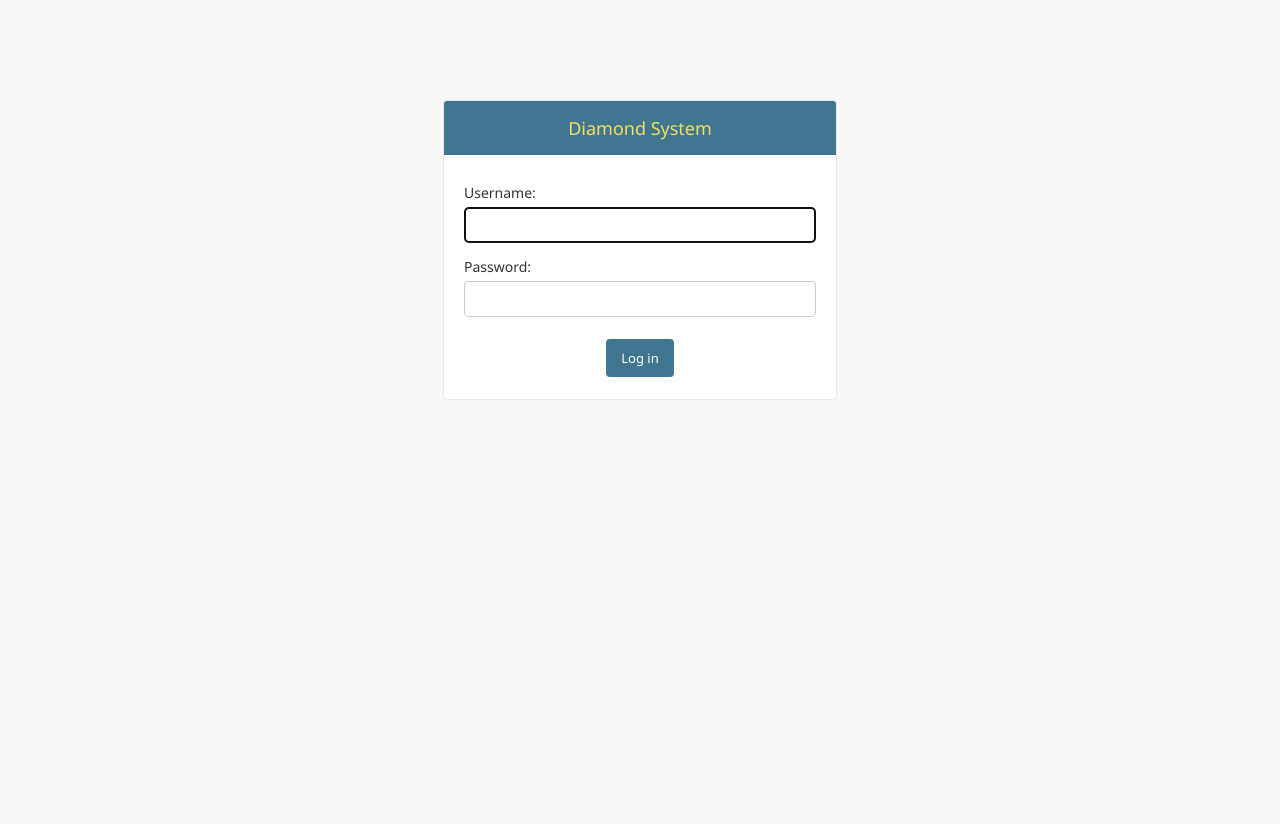
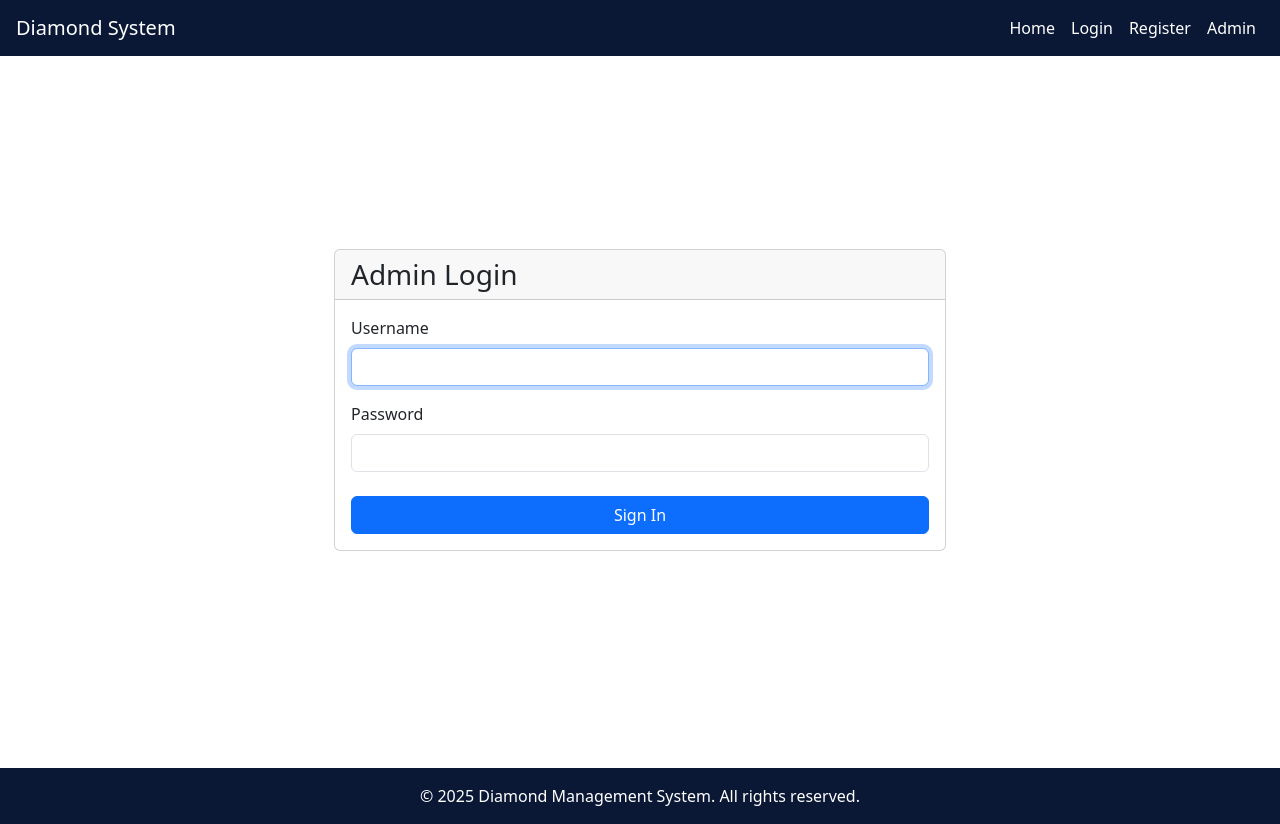
Before and after one commit to bhautik-katariya/diamond-management-system, a Django app: page /admin/login/?next=/admin/ in a window 1280 px wide. Before the commit the page ends 400 px from the top, so only its background shows below. Run offline with Django 5.2, Linux system fonts and the light colour scheme; parts of the project's set-up code (start-up, migrations or seed data) failed here and were passed over.

Commit message:
admin login

```diff
--- /dev/null
+++ b/diamond_management/templates/admin/login.html
@@ -0,0 +1,44 @@
+{% extends 'base.html' %}
+
+{% block title %}Admin Login - Diamond Management{% endblock %}
+
+{% block content %}
+<div class="row justify-content-center" style="min-height: 80vh; align-items: center;">
+    <div class="col-md-6">
+        <div class="card">
+            <div class="card-header">
+                <h3 class="card-title mb-0">Admin Login</h3>
+            </div>
+            <div class="card-body">
+                {% if form.errors %}
+                    <div class="alert alert-danger">
+                        {% for field in form %}
+                            {% for error in field.errors %}
+                                <div>{{ error }}</div>
+                            {% endfor %}
+                        {% endfor %}
+                        {% for error in m.non_field_errors %}
+                            <div>{{ error }}</div>
+                        {% endfor %}
+                    </div>
+                {% endif %}
+                <form method="post" action="">
+                    {% csrf_token %}
+                    <div class="mb-3">
+                        <label for="id_username" class="form-label">Username</label>
+                        <input type="text" name="username" autofocus autocapitalize="none" autocomplete="username" maxlength="150" class="form-control" required id="id_username">
+                    </div>
+                    <div class="mb-4">
+                        <label for="id_password" class="form-label">Password</label>
+                        <input type="password" name="password" autocomplete="current-password" class="form-control" required id="id_password">
+                    </div>
+                    <div class="d-grid">
+                        <button type="submit" class="btn btn-primary">Sign In</button>
+                    </div>
+                    <input type="hidden" name="next" value="{{ next }}">
+                </form>
+            </div>
+        </div>
+    </div>
+</div>
+{% endblock %}
--- a/diamond_management/views.py
+++ b/diamond_management/views.py
@@ -182,6 +182,11 @@ def dashboard(request):
         ("Lab", Diamond.LAB, "lab"),
     ]
 
+    # Add get_params for pagination links
+    get_params = request.GET.copy()
+    if 'page' in get_params:
+        get_params.pop('page')
+    get_params_str = get_params.urlencode()
     context = {
         'diamonds': page_obj.object_list,
         'page_obj': page_obj,
@@ -190,6 +195,7 @@ def dashboard(request):
         'total_stock': total_stock,
         'total_carat': round(total_carat, 2),
         'total_amount': round(total_amount, 2),
+        'get_params': get_params_str,
     }
 
     return render(request, 'dashboard.html', context)
```
Also changed, not shown: diamond_management/templates/dashboard.html (+26 -31 lines).
